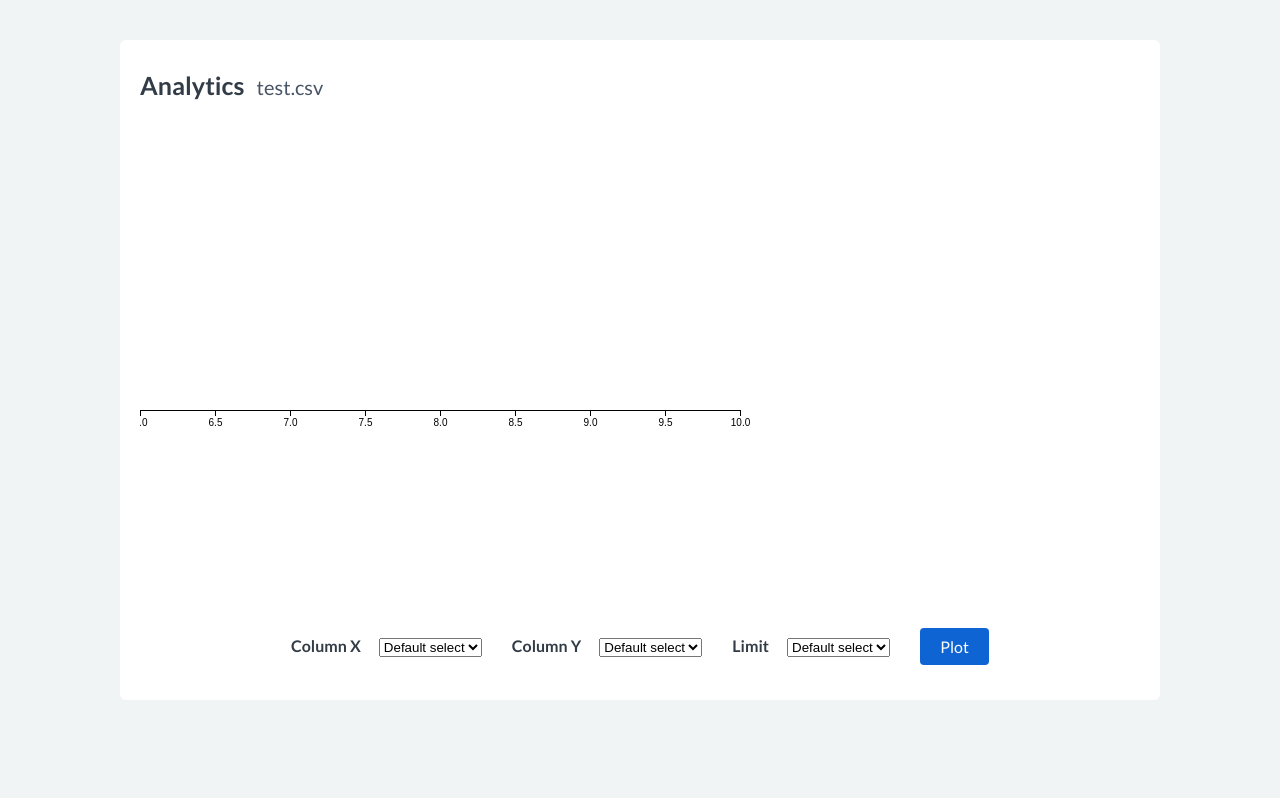
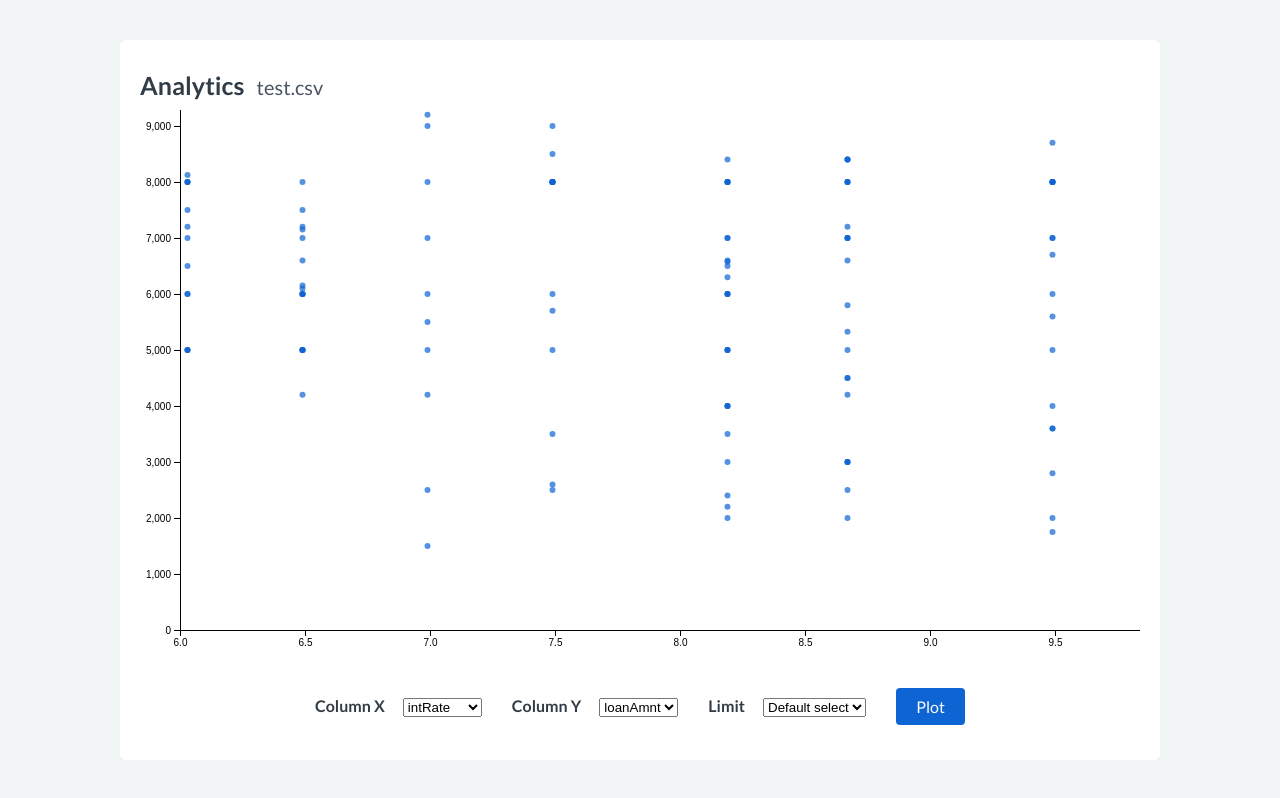
Before and after one commit to jackbereidy/FiddlerUXAssignment, a plain HTML site: page index.html in a window 1280 px wide. Drawn offline with nearby package versions, Linux system fonts and the light colour scheme.

Commit message:
working on getting dang thing to update

```diff
--- a/index.html
+++ b/index.html
@@ -28,17 +28,13 @@
 						<span class="option-label noselect">
 							Column X
 						</span>
-						<select>
-							<option>Default select</option>
-						</select>
+						<select id='select-col-x'></select>
 					</div>
 					<div class="option-item">
 						<span class="option-label noselect">
 							Column Y
 						</span>
-						<select>
-							<option>Default select</option>
-						</select>
+						<select id='select-col-y'></select>
 					</div>
 
 					<div class="option-item">
--- a/js/scatterplot.js
+++ b/js/scatterplot.js
@@ -1,108 +1,141 @@
-// plot data values
+window.onload = function(){
+
+function getSvgTargetHeight() { return window.innerHeight * 0.7;}
+function getSvgTargetWidth()  { return svg.node().getBoundingClientRect().width; }
+function getSvgMarginOffset() { return 40; }
+// create svg
+let cardBody = d3.select('#svg-container');
+let svg = cardBody.append('svg')
+	.attr('id', 'svg')
+	.attr('width', '100%')
+	.attr('height', getSvgTargetHeight() + 'px');
+
+// plot data values (TO DO: remove plot var entirely)
 var plot = {
 	'minX': 6,
 	'maxX': 10,
 	'minY': 0,
 	'maxY': 10000,
-	'width': 600,
-	'height': 300,
 	'margin': 100
 }
 
-// scale to plot
-let xScale = d3.scaleLinear()
-    .domain([plot.minX, plot.maxX])
-    .range([0, plot.width]);
-let yScale = d3.scaleLinear()
-    .domain([plot.minY, plot.maxY])
-    .range([plot.height, 0]);
-
-// create svg
-let cardBody = d3.select('#svg-container');
-let svg = cardBody.append('svg')
-	.attr('id', 'svg')
-	.attr('width', '100%')
-	.attr('height', '500px');
+function getXScale() {
+	return d3.scaleLinear()
+	    .domain([plot.minX, plot.maxX])
+	    .range([0, getSvgTargetWidth()]);
+}
+function getYScale() {
+	return d3.scaleLinear()
+	    .domain([plot.minY, plot.maxY])
+	    .range([getSvgTargetHeight(), 0]);
+}
 
 let plotGroup = svg.append('g')
-	.attr('id', 'plot-group');
+	.attr('id', 'plot-group')
+	.attr('transform', `translate(${getSvgMarginOffset()},${-1*getSvgMarginOffset()})`);
 
 let xAxis = plotGroup.append('g')
-    .attr('transform', `translate(0,${plot.height})`)
     .attr('id', 'x-axis')
-    .attr('class', 'axis')
-    .call(d3.axisBottom(xScale));
+    .attr('class', 'axis');
 let yAxis = plotGroup.append('g')
     .attr('id', 'y-axis')
-    .attr('class', 'axis')
-    .call(d3.axisLeft(yScale));
+    .attr('class', 'axis');
 let pointsGroup = plotGroup.append('g')
 	.attr('id', 'points-group');
 
-let plotBackground;
+let dataBlob;
 
-// ^ variables initialized, elements added to DOM
+let selectColX = d3.select('#select-col-x').on('change', updateColumnX);
+let selectColY = d3.select('#select-col-y').on('change', updateColumnY);;
 
 window.addEventListener("resize", resize);
 
 function parseData(d) {
 	return {
-		id: d.id,
+		id: +d.id,
 		loanAmnt: +d.loan_amnt,
-		intRate: +d.int_rate
+		intRate: +d.int_rate,
+		dti: +d.dti
 	}
 }
 function loadData(error, d) {
 	if (error) throw error;
-	plotBackground = plotGroup.append('rect')
-        .attr('id', 'plot-background')
-        .attr('x', 0)
-        .attr('y', 0)
-        .attr('width', plot.width)
-        .attr('height', plot.height)
-        .attr('fill', '#fff')
-        .on('mousedown', plotBackgroundMouseDown);
-
-    plotBackground.lower();
-
-    drawData(d);
+	dataBlob = d;
+	initializeOptions();
+    drawData();
 }
 d3.csv("data/test.csv", parseData, loadData);
 
-function drawData(d) {
-	drawScatterPlot(d);
+// initialize options from columns in csv
+function initializeOptions() {
+	let options = Object.keys(dataBlob[0]);
+	for(var i = 0; i < options.length; i++) {
+		var opt = options[i];
+		selectColX.append('option')
+			.attr('value', opt)
+			.attr('label', opt)
+			.attr('id', 'x-opt-' + opt);
+		d3.select('#select-col-y').append('option')
+			.attr('value', opt)
+			.attr('label', opt)
+			.attr('id', 'y-opt-' + opt);
+	}
+	// arbitrary default columns 1 and 2
+	d3.select('#x-opt-'+options[2])
+		.attr('selected', 'selected');
+	d3.select('#y-opt-'+options[1])
+		.attr('selected', 'selected');
 }
-function drawScatterPlot(d) {
 
-	let points = pointsGroup.selectAll('circle.pp');
-	let updatedPoints = points.data(d, d => d.id);
+function drawData() {
+	// update svg height (TO DO - do conditionally)
+	svg.attr('height', getSvgTargetHeight() + 'px');
+	// update x axis with new window (TO DO - do conditionally)
+	xAxis.attr('transform', `translate(0,${getSvgTargetHeight()})`)
+		.call(d3.axisBottom(getXScale()));
+	// update y axis with new window (TO DO - do conditionally)
+	yAxis.call(d3.axisLeft(getYScale()));
+
+	drawPoints();
+}
+function drawPoints() {
+	let xScaleObj = getXScale();
+	let yScaleObj = getYScale();
+
+	let updatedPoints = pointsGroup.selectAll('circle.point-thing').data(dataBlob, d => d.id);
+
+	console.log(selectColX.property('value') + ' ' + selectColY.property('value'));
 
 	updatedPoints.enter()
 		.append('circle')
-		.attr('class', 'pp')
-        .attr('r', 2.5)
-        .attr('cx', function (d) { return xScale(d.intRate); })
-        .attr('cy', function (d) { return yScale(d.loanAmnt); })
+		.attr('class', 'point-thing')
+        .attr('r', 3.0)
+        .attr('cx', function (d) { return xScaleObj(d[selectColX.property('value')]); })
+        .attr('cy', function (d) { return yScaleObj(d[selectColY.property('value')]); })
         .style('fill', 'rgba(14, 100, 210, 0.7)');
 
     updatedPoints.exit().remove();
-
 }
 
-// events
+// events (TO DO maybe just bind events to drawData )
 function resize() {
-	svg.node().getBoundingClientRect()
-	console.log(svg.node().getBoundingClientRect());
-	redraw();
+	drawData(dataBlob);
 }
 // update X with new column
-function updateX(d) {
-	redraw(d);
+function updateX() {
+	drawData(dataBlob);
 }
 // update Y with new column
-function updateY(d) {
-	redraw(d);
+function updateY() {
+	drawData(dataBlob);
 }
-function redraw(d) {
-	drawData(d);
+// update x column option
+function updateColumnX() {
+	drawData(dataBlob);
 }
+// update y column option
+function updateColumnY() {
+	drawData(dataBlob);
+}
+
+};
```
